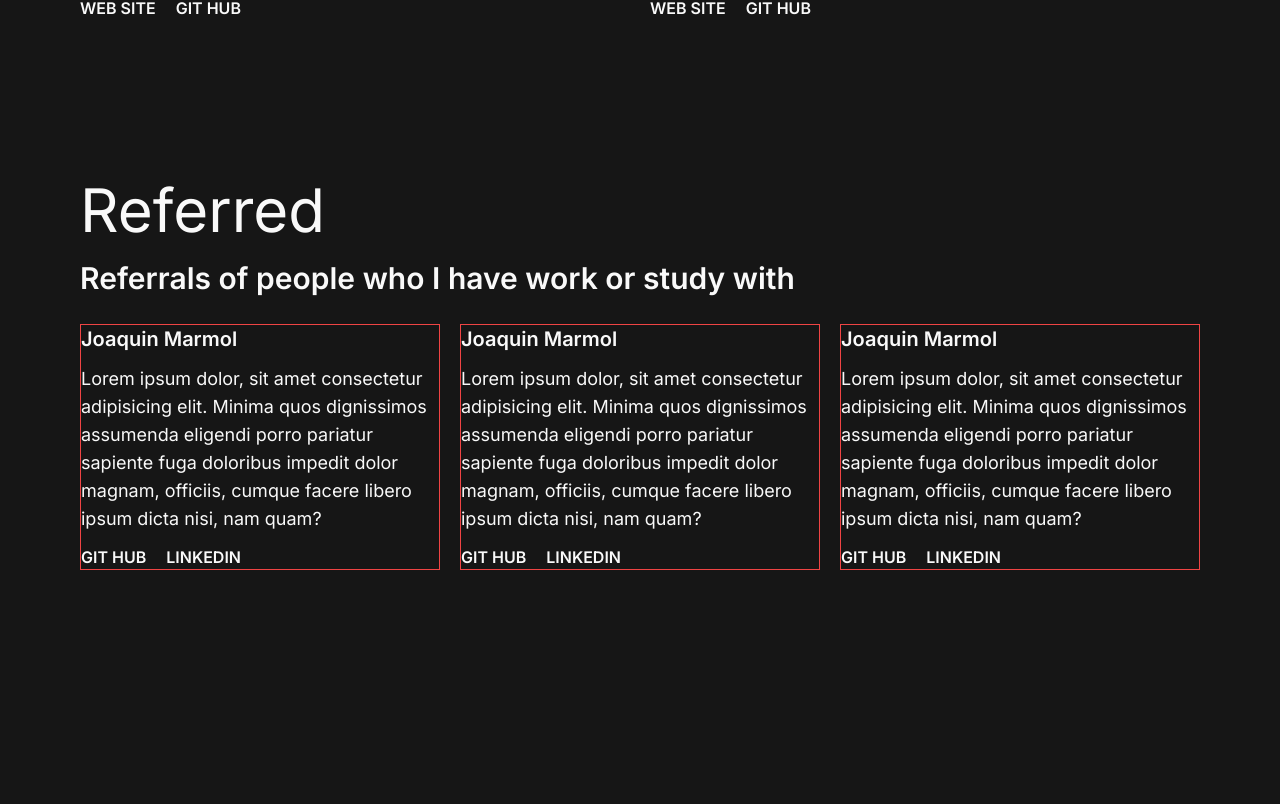
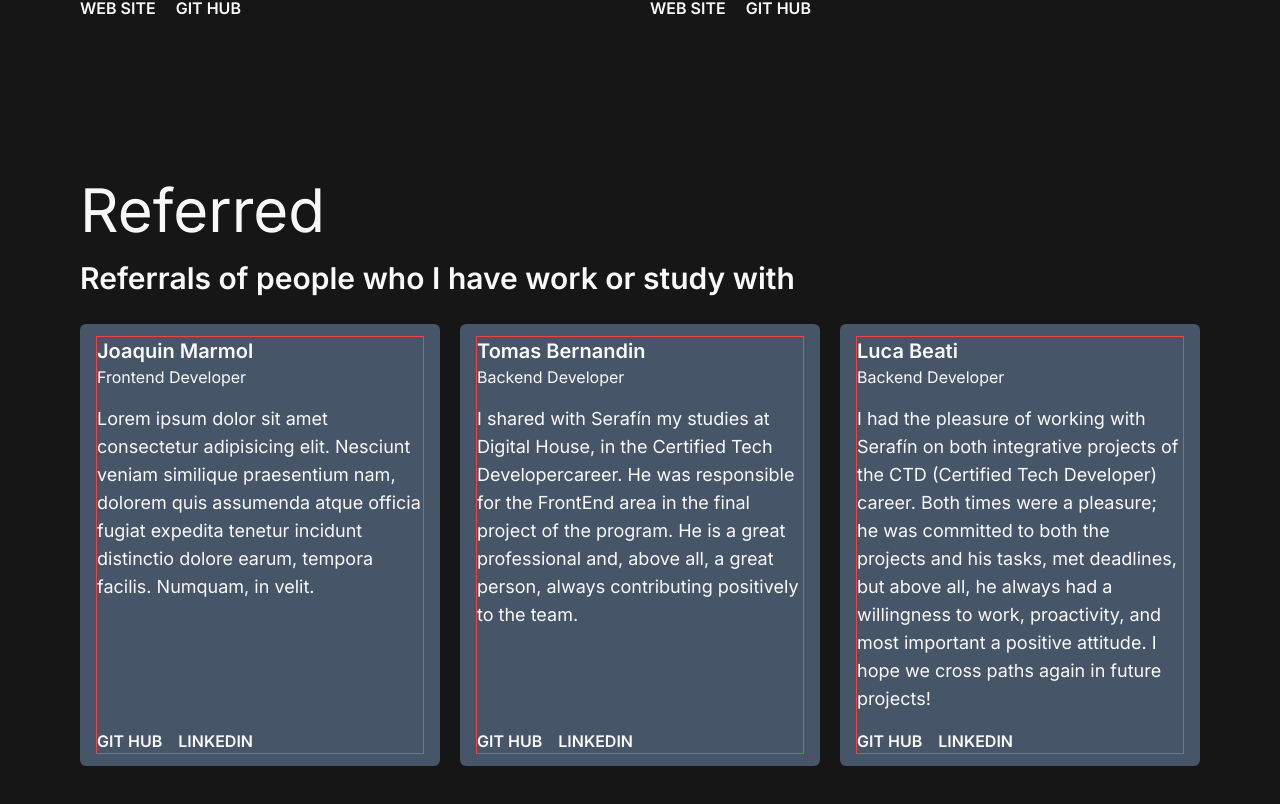
Before and after one commit to Seraquesada/Portfolio-2024, a Next.js app: page / in a window 1280 px wide. Shown: the part 2958-3762 px from the top of the page. Before the commit the page ends 3568 px from the top, so only its background shows below. Built offline with nearby package versions, Linux system fonts and the light colour scheme.

Commit message:
adding referrals

```diff
--- /dev/null
+++ b/src/components/cards/referredCard.tsx
@@ -0,0 +1,47 @@
+import Link from 'next/link'
+import { FC } from 'react'
+
+interface Props {
+	name: string
+	position: string
+	description: string
+	github: string
+	linkedin: string
+}
+
+const ReferredCard: FC<Props> = ({
+	name,
+	position,
+	description,
+	github,
+	linkedin,
+}) => {
+	return (
+		<div className="flex h-full flex-col justify-between   border border-red-500">
+			<div className="flex flex-col gap-4">
+				<div>
+					<h4 className="text-xl font-semibold ">{name}</h4>
+					<span className="text-md font-semilight"> {position}</span>
+				</div>
+
+				<p className="font-semilight text-lg">{description}</p>
+			</div>
+			<div className="flex gap-4 pt-4">
+				<Link
+					href={github}
+					className="font-semibold  uppercase hover:text-cyan-500"
+				>
+					git hub
+				</Link>
+				<Link
+					href={linkedin}
+					className="font-semibold  uppercase hover:text-cyan-500"
+				>
+					LinkedIn
+				</Link>
+			</div>
+		</div>
+	)
+}
+
+export default ReferredCard
--- a/src/components/referralrs.tsx
+++ b/src/components/referralrs.tsx
@@ -1,6 +1,40 @@
-import Image from 'next/image'
-import Link from 'next/link'
 import { FC } from 'react'
+import ReferredCard from './cards/referredCard'
+
+interface Data {
+	name: string
+	position: string
+	description: string
+	github: string
+	linkedin: string
+}
+
+const data: Data[] = [
+	{
+		name: 'Joaquin Marmol',
+		position: 'Frontend Developer',
+		description:
+			'Lorem ipsum dolor sit amet consectetur adipisicing elit. Nesciunt veniam similique praesentium nam, dolorem quis assumenda atque officia fugiat expedita tenetur incidunt distinctio dolore earum, tempora facilis. Numquam, in velit.',
+		github: 'https://github.com/JoaquinMarmol',
+		linkedin: 'https://www.linkedin.com/in/joaquin-marmol/',
+	},
+	{
+		name: 'Tomas Bernandin',
+		position: 'Backend Developer',
+		description:
+			'I shared with Serafín my studies at Digital House, in the Certified Tech Developercareer. He was responsible for the FrontEnd area in the final project of the program. He is a great professional and, above all, a great person, always contributing positively to the team.',
+		github: 'https://github.com/JoaquinMarmol',
+		linkedin: 'https://www.linkedin.com/in/joaquin-marmol/',
+	},
+	{
+		name: 'Luca Beati',
+		position: 'Backend Developer',
+		description:
+			'I had the pleasure of working with Serafín	on both integrative projects of the CTD (Certified Tech Developer) career. Both times were a pleasure; he was committed to both the projects and his tasks, met deadlines, but above all, he always had a willingness to work, proactivity, and most important a positive attitude. I hope we cross paths again in future projects!',
+		github: 'https://github.com/LukaBrc',
+		linkedin: 'https://www.linkedin.com/in/lucabp/',
+	},
+]
 
 const Referrals: FC = () => {
 	return (
@@ -15,90 +49,22 @@ const Referrals: FC = () => {
 						<h4 className="text-3xl font-semibold ">
 							Referrals of people who I have work or study with
 						</h4>
-						<div className="flex w-full flex-col mt-5 lg:flex-row gap-5">
-							<div className="flex h-auto w-4/5  flex-col gap-3 border border-red-500">
-								<h4 className="text-xl font-semibold ">
-									Joaquin Marmol
-								</h4>
-								<p className="font-semilight text-lg">
-									Lorem ipsum dolor, sit amet consectetur
-									adipisicing elit. Minima quos dignissimos
-									assumenda eligendi porro pariatur sapiente
-									fuga doloribus impedit dolor magnam,
-									officiis, cumque facere libero ipsum dicta
-									nisi, nam quam?
-								</p>
-								<div className="flex gap-5">
-									<Link
-										href={''}
-										className="font-semibold uppercase hover:text-cyan-500"
-									>
-										git hub
-									</Link>
-									<Link
-										href={''}
-										className="font-semibold uppercase hover:text-cyan-500"
-									>
-										LinkedIn
-									</Link>
-								</div>
-							</div>
-							<div className="flex h-auto w-4/5  flex-col gap-3 border border-red-500">
-								<h4 className="text-xl font-semibold ">
-									Joaquin Marmol
-								</h4>
-								<p className="font-semilight text-lg">
-									Lorem ipsum dolor, sit amet consectetur
-									adipisicing elit. Minima quos dignissimos
-									assumenda eligendi porro pariatur sapiente
-									fuga doloribus impedit dolor magnam,
-									officiis, cumque facere libero ipsum dicta
-									nisi, nam quam?
-								</p>
-								<div className="flex gap-5">
-									<Link
-										href={''}
-										className="font-semibold uppercase hover:text-cyan-500"
-									>
-										git hub
-									</Link>
-									<Link
-										href={''}
-										className="font-semibold uppercase hover:text-cyan-500"
-									>
-										LinkedIn
-									</Link>
-								</div>
-							</div>
-
-							<div className="flex h-auto w-4/5  flex-col gap-3 border border-red-500">
-								<h4 className="text-xl font-semibold ">
-									Joaquin Marmol
-								</h4>
-								<p className="font-semilight text-lg">
-									Lorem ipsum dolor, sit amet consectetur
-									adipisicing elit. Minima quos dignissimos
-									assumenda eligendi porro pariatur sapiente
-									fuga doloribus impedit dolor magnam,
-									officiis, cumque facere libero ipsum dicta
-									nisi, nam quam?
-								</p>
-								<div className="flex gap-5">
-									<Link
-										href={''}
-										className="font-semibold uppercase hover:text-cyan-500"
-									>
-										git hub
-									</Link>
-									<Link
-										href={''}
-										className="font-semibold uppercase hover:text-cyan-500"
-									>
-										LinkedIn
-									</Link>
-								</div>
-							</div>
-						</div>
+						<ol className="mt-5 flex w-full flex-col gap-5 lg:flex-row">
+							{data.map((d) => (
+								<li
+									className="w-4/5 rounded-md bg-slate-600 px-4  py-3"
+									key={d.name}
+								>
+									<ReferredCard
+										name={d.name}
+										position={d.position}
+										description={d.description}
+										github={d.github}
+										linkedin={d.linkedin}
+									/>
+								</li>
+							))}
+						</ol>
 					</div>
 				</div>
 			</div>
```
